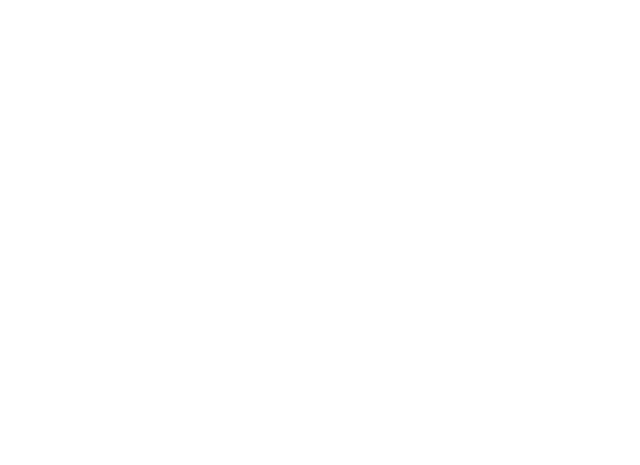
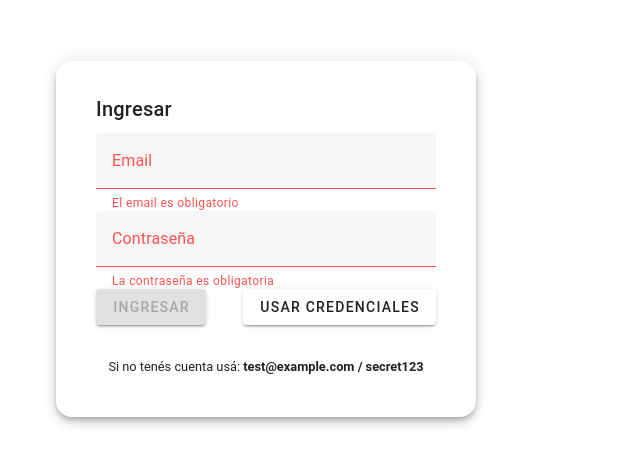
Before and after one commit to AntoBadami/IngWeb3-Practico, a Vue app in the folder TrabajosPracticos/practicos/: page /login in a window 1280 px wide. Before the commit this address had no page. Shown: the part 161-626 px from the top of the page, without its empty margins (0-640 px from the left). Built offline with nearby package versions, Linux system fonts and the light colour scheme; a small style sheet from the web is missing.

Commit message:
desarrollo del login

```diff
--- a/TrabajosPracticos/practicos/components.d.ts
+++ b/TrabajosPracticos/practicos/components.d.ts
@@ -11,8 +11,10 @@ declare module 'vue' {
     AddProduct: typeof import('./src/components/AddProduct.vue')['default']
     AppFooter: typeof import('./src/components/AppFooter.vue')['default']
     CardItem: typeof import('./src/components/CartItem.vue')['default']
+    CartDrawer: typeof import('./src/components/CartDrawer.vue')['default']
     CartItem: typeof import('./src/components/CartItem.vue')['default']
     HelloWorld: typeof import('./src/components/HelloWorld.vue')['default']
+    MainLayout: typeof import('./src/components/MainLayout.vue')['default']
     ProductCard: typeof import('./src/components/ProductCard.vue')['default']
     ProductList: typeof import('./src/components/ProductList.vue')['default']
     RegistroCliente: typeof import('./src/components/RegistroCliente.vue')['default']
--- /dev/null
+++ b/TrabajosPracticos/practicos/src/components/MainLayout.vue
@@ -0,0 +1,39 @@
+
+<template>
+  <v-app>
+    <v-app-bar app elevated>
+      <v-toolbar-title class="mr-4">App</v-toolbar-title>
+
+      <v-spacer />
+
+      <div v-if="auth.state.user" class="d-flex align-center">
+        <v-icon small class="mr-2">mdi-account-circle</v-icon>
+        <div class="mr-4" aria-live="polite">{{ auth.state.user.email }}</div>
+
+        <v-btn text @click="onLogout" aria-label="Salir">
+          Salir
+        </v-btn>
+      </div>
+    </v-app-bar>
+
+    <v-main>
+      <router-view />
+    </v-main>
+  </v-app>
+</template>
+
+<script setup>
+import { useRouter } from 'vue-router'
+import { useAuth } from '../composables/useAuth'
+
+const auth = useAuth()
+const router = useRouter()
+
+function onLogout() {
+  auth.logout()
+  router.replace({ path: '/login' })
+}
+</script>
+
+<style scoped>
+</style>
--- /dev/null
+++ b/TrabajosPracticos/practicos/src/composables/useAuth.js
@@ -0,0 +1,59 @@
+
+import { reactive, computed } from 'vue'
+import * as authService from '../services/authService'
+
+const STATE_KEY = 'app_auth_v1'
+
+const state = reactive({
+  user: null,
+  token: null,
+  loading: false
+})
+
+function restore() {
+  const raw = localStorage.getItem(STATE_KEY)
+  if (!raw) return
+  try {
+    const parsed = JSON.parse(raw)
+    if (parsed?.user && parsed?.token && authService.validateToken(parsed.token)) {
+      state.user = parsed.user
+      state.token = parsed.token
+    }
+  } catch (e) {
+    // si el JSON está corrupto, limpiar
+    localStorage.removeItem(STATE_KEY)
+  }
+}
+
+async function login(email, password) {
+  state.loading = true
+  try {
+    const res = await authService.loginApi({ email, password })
+    state.user = res.user
+    state.token = res.token
+    localStorage.setItem(STATE_KEY, JSON.stringify({ user: state.user, token: state.token }))
+    state.loading = false
+    return state.user
+  } catch (e) {
+    state.loading = false
+    throw e
+  }
+}
+
+function logout() {
+  state.user = null
+  state.token = null
+  localStorage.removeItem(STATE_KEY)
+}
+
+const isAuthenticated = computed(() => !!state.user && !!state.token)
+
+export function useAuth() {
+  return {
+    state,
+    restore,
+    login,
+    logout,
+    isAuthenticated
+  }
+}
--- a/TrabajosPracticos/practicos/src/main.js
+++ b/TrabajosPracticos/practicos/src/main.js
@@ -1,23 +1,22 @@
-/**
- * main.js
- *
- * Bootstraps Vuetify and other plugins then mounts the App`
- */
+// src/main.js (snippet)
+import { createApp } from 'vue'
+import App from './App.vue'
+import router from './router'
+import { useAuth } from './composables/useAuth'
 
-// Plugins
-import { registerPlugins } from '@/plugins'
-
-// Components
-import App from './App.vue'
-
-// Composables
-import { createApp } from 'vue'
-
-// Styles
-import 'unfonts.css'
+// Vuetify e imports ya existentes
+import registerPlugins from './plugins/registerPlugins'
 
 const app = createApp(App)
 
-registerPlugins(app)
+// registrar Vuetify, plugins
+registerPlugins && registerPlugins(app)
+
+// Restaurar sesión ANTES de montar la app
+const auth = useAuth()
+auth.restore()
+
+// registrar router
+app.use(router)
 
 app.mount('#app')
--- /dev/null
+++ b/TrabajosPracticos/practicos/src/plugins/registerPlugins.js
@@ -0,0 +1,30 @@
+
+import { createVuetify } from 'vuetify'
+import * as components from 'vuetify/components'
+import * as directives from 'vuetify/directives'
+import 'vuetify/styles'
+
+export default function registerPlugins(app) {
+  const vuetify = createVuetify({
+    components,
+    directives,
+    theme: {
+      defaultTheme: 'light',
+      themes: {
+        light: {
+          colors: {
+            primary: '#1976D2',
+            secondary: '#424242',
+            accent: '#82B1FF',
+            error: '#FF5252',
+            info: '#2196F3',
+            success: '#4CAF50',
+            warning: '#FFC107'
+          }
+        }
+      }
+    }
+  })
+
+  app.use(vuetify)
+}
--- a/TrabajosPracticos/practicos/src/router/index.js
+++ b/TrabajosPracticos/practicos/src/router/index.js
@@ -1,35 +1,29 @@
-/**
- * router/index.ts
- *
- * Automatic routes for `./src/pages/*.vue`
- */
 
-// Composables
-import { createRouter, createWebHistory } from 'vue-router/auto'
-import { routes } from 'vue-router/auto-routes'
+import { createRouter, createWebHistory } from 'vue-router'
+import Home from '../views/Home.vue'
+import Login from '../views/Login.vue'
+import { useAuth } from '../composables/useAuth'
+
+const routes = [
+  { path: '/', name: 'Home', component: Home, meta: { requiresAuth: true } },
+  { path: '/login', name: 'Login', component: Login }
+]
 
 const router = createRouter({
-  history: createWebHistory(import.meta.env.BASE_URL),
-  routes,
+  history: createWebHistory(),
+  routes
 })
 
-// Workaround for https://github.com/vitejs/vite/issues/11804
-router.onError((err, to) => {
-  if (err?.message?.includes?.('Failed to fetch dynamically imported module')) {
-    if (localStorage.getItem('vuetify:dynamic-reload')) {
-      console.error('Dynamic import error, reloading page did not fix it', err)
-    } else {
-      console.log('Reloading page to fix dynamic import error')
-      localStorage.setItem('vuetify:dynamic-reload', 'true')
-      location.assign(to.fullPath)
-    }
-  } else {
-    console.error(err)
+router.beforeEach((to, from) => {
+  const { isAuthenticated, restore } = useAuth()
+  restore() // restaura estado desde localStorage
+
+  if (to.meta?.requiresAuth && !isAuthenticated.value) {
+    return { path: '/login', query: { redirect: to.fullPath } }
+  }
+  if (to.path === '/login' && isAuthenticated.value) {
+    return { path: '/' }
   }
 })
 
-router.isReady().then(() => {
-  localStorage.removeItem('vuetify:dynamic-reload')
-})
-
 export default router
--- /dev/null
+++ b/TrabajosPracticos/practicos/src/services/authService.js
@@ -0,0 +1,28 @@
+// Servicio mock: simula un login remoto.
+
+const mockUsers = [
+  { email: 'juan@gmail.com', password: '12345678', name: 'Juan' }
+];
+
+export function loginApi({ email, password }) {
+  return new Promise((resolve, reject) => {
+    // Simula latencia de red
+    setTimeout(() => {
+      const user = mockUsers.find(u => u.email === email && u.password === password);
+      if (user) {
+        // Devolver token falso + datos mínimos
+        resolve({
+          user: { email: user.email, name: user.name },
+          token: 'fake-jwt-token'
+        });
+      } else {
+        reject(new Error('Credenciales inválidas. Verifica email y/o contraseña.'));
+      }
+    }, 700); // 700ms para UX de carga
+  });
+}
+
+export function validateToken(token) {
+  // Mock: solo el token 'fake-jwt-token' es válido
+  return token === 'fake-jwt-token';
+}
--- /dev/null
+++ b/TrabajosPracticos/practicos/src/views/Home.vue
@@ -0,0 +1,32 @@
+
+<template>
+  <v-container class="pa-4">
+    <v-row>
+      <v-col cols="12">
+        <v-card elevation="2" class="pa-4">
+          <v-card-title>Bienvenido</v-card-title>
+          <v-card-text>
+            <div v-if="auth.state.user">
+              Estás autenticado como: <strong>{{ auth.state.user.email }}</strong>
+            </div>
+            <div v-else>
+              No estás autenticado. Ir a <router-link to="/login">login</router-link>.
+            </div>
+
+            <p class="mt-4">
+              Aquí va tu pantalla principal (productos, etc.). Reemplazá este contenido por lo tuyo.
+            </p>
+          </v-card-text>
+        </v-card>
+      </v-col>
+    </v-row>
+  </v-container>
+</template>
+
+<script setup>
+import { useAuth } from '../composables/useAuth'
+const auth = useAuth()
+</script>
+
+<style scoped>
+</style>
--- /dev/null
+++ b/TrabajosPracticos/practicos/src/views/Login.vue
@@ -0,0 +1,115 @@
+
+<template>
+  <v-container class="fill-height d-flex align-center justify-center">
+    <v-row>
+      <v-col cols="12">
+        <v-card class="pa-6" elevation="6" max-width="420" style="border-radius: 1rem;">
+          <v-card-title class="text-h6">Ingresar</v-card-title>
+
+          <v-card-text>
+            <form @submit.prevent="onSubmit" novalidate>
+              <v-text-field
+                v-model="email"
+                label="Email"
+                type="email"
+                :error="!!emailError"
+                :error-messages="emailError ? [emailError] : []"
+                aria-label="Email"
+                required
+                clearable
+                autocomplete="username"
+              />
+
+              <v-text-field
+                v-model="password"
+                label="Contraseña"
+                type="password"
+                :error="!!passwordError"
+                :error-messages="passwordError ? [passwordError] : []"
+                aria-label="Contraseña"
+                required
+                autocomplete="current-password"
+              />
+
+              <v-alert v-if="submitError" type="error" dense class="mb-4">
+                {{ submitError }}
+              </v-alert>
+
+              <div class="d-flex align-center justify-space-between">
+                <v-btn
+                  :disabled="!formIsValid || auth.state.loading"
+                  :loading="auth.state.loading"
+                  type="submit"
+                  elevation="2"
+                >
+                  Ingresar
+                </v-btn>
+
+                <v-btn text small @click="fillTestCredentials" aria-label="Rellenar credenciales">
+                  Usar credenciales
+                </v-btn>
+              </div>
+            </form>
+          </v-card-text>
+
+          <v-card-actions class="justify-center">
+            <small class="text-muted">Si no tenés cuenta usá: <strong>test@example.com / secret123</strong></small>
+          </v-card-actions>
+        </v-card>
+      </v-col>
+    </v-row>
+  </v-container>
+</template>
+
+<script setup>
+import { ref, computed } from 'vue'
+import { useRouter, useRoute } from 'vue-router'
+import { useAuth } from '../composables/useAuth'
+
+const auth = useAuth()
+const router = useRouter()
+const route = useRoute()
+
+const email = ref('')
+const password = ref('')
+const submitError = ref('')
+
+const emailError = computed(() => {
+  if (!email.value) return 'El email es obligatorio'
+  // validación simple de email
+  const re = /^[^\s@]+@[^\s@]+\.[^\s@]+$/
+  if (!re.test(email.value)) return 'Formato de email inválido'
+  return ''
+})
+
+const passwordError = computed(() => {
+  if (!password.value) return 'La contraseña es obligatoria'
+  if (password.value.length < 6) return 'La contraseña debe tener al menos 6 caracteres'
+  return ''
+})
+
+const formIsValid = computed(() => !emailError.value && !passwordError.value)
+
+async function onSubmit() {
+  submitError.value = ''
+  if (!formIsValid.value) return
+  try {
+    await auth.login(email.value.trim(), password.value)
+    // redirigir al destino original si existe
+    const redirect = route.query.redirect || '/'
+    router.replace(redirect)
+  } catch (e) {
+    // mostrar mensaje legible
+    submitError.value = e?.message || 'Error al autenticarse'
+  }
+}
+
+function fillTestCredentials() {
+  email.value = 'juan@gmail.com'
+  password.value = '12345678'
+}
+</script>
+
+<style scoped>
+.v-card { border-radius: 1.25rem; } /* radius 2xl feel */
+</style>
```
